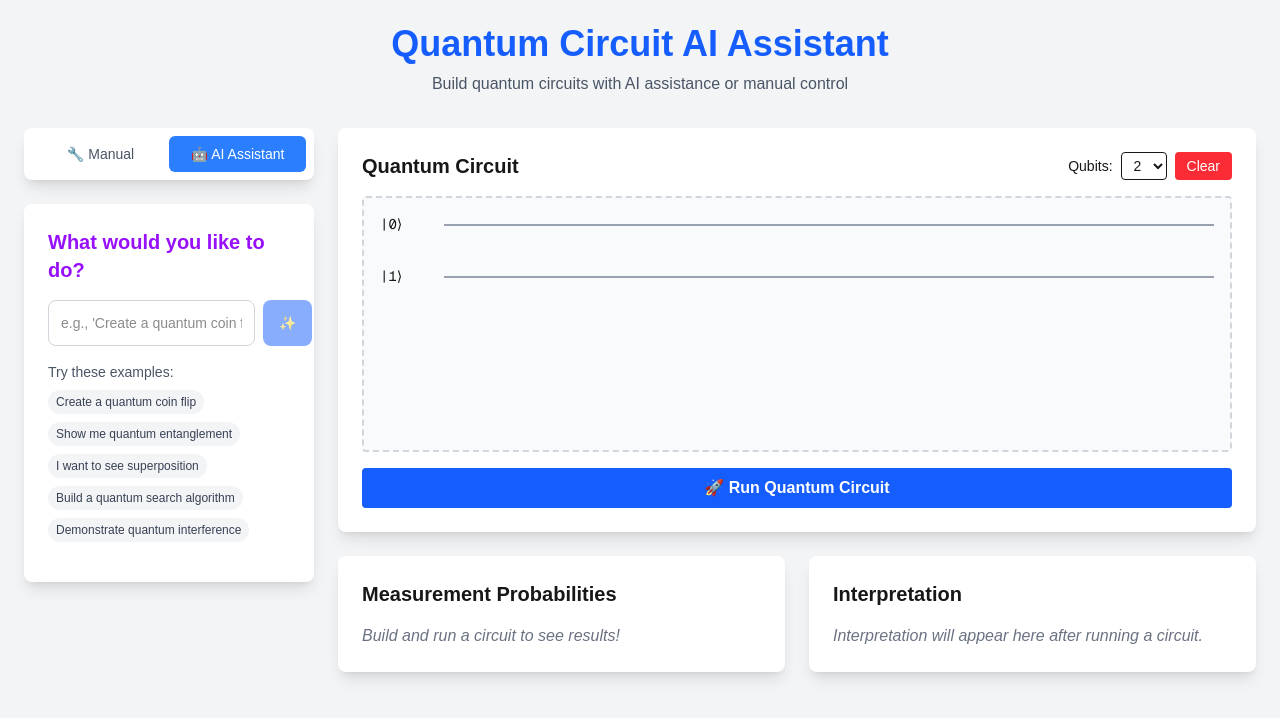
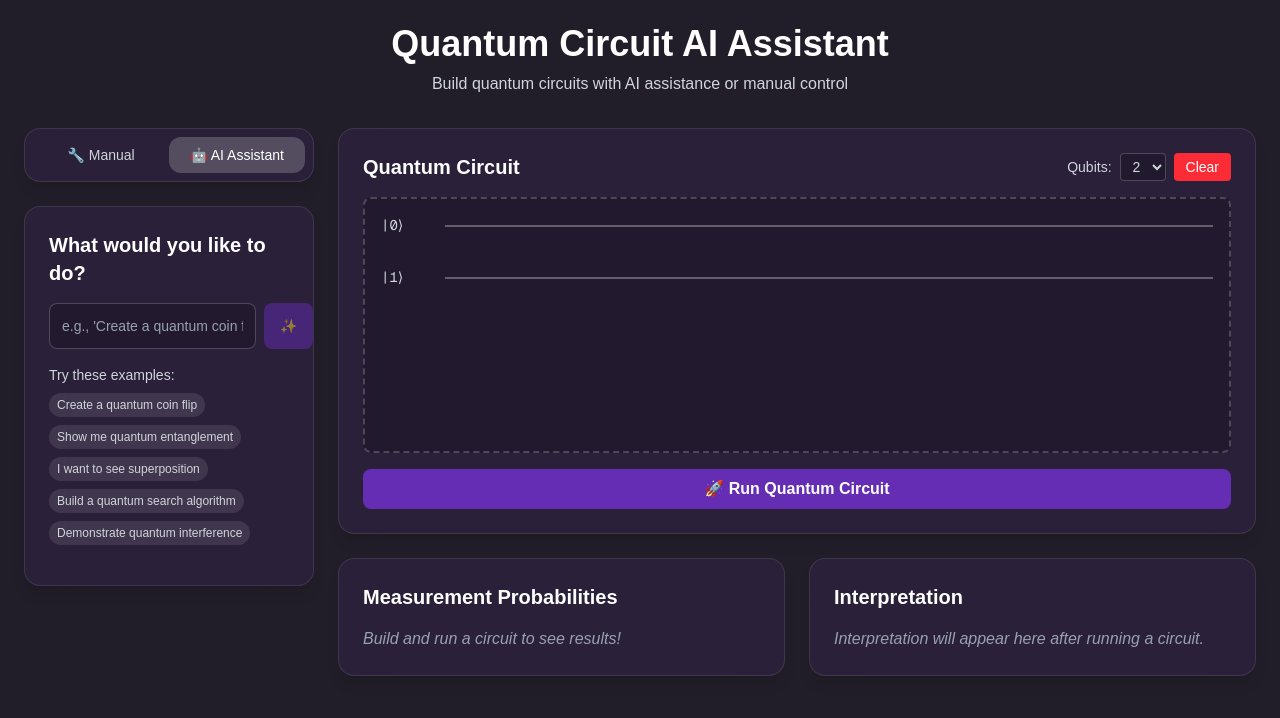
Before and after one commit to EdwinNgui/SpurHacks, a Next.js app: page /quantassist in a window 1280 px wide. Both pictures are taken after a click on the button "🤖 AI Assistant". Shown: the top 718 px of the page. Built offline with nearby package versions, Linux system fonts and the light colour scheme.

Commit message:
feat: fixed color scheme

```diff
--- a/src/app/quantassist/page.tsx
+++ b/src/app/quantassist/page.tsx
@@ -47,14 +47,14 @@ export default function QuantumCircuitAssistantPage() {
 
   // Available quantum gates
   const gates: GateTemplate[] = [
-    { type: 'H', name: 'Hadamard', symbol: 'H', color: 'bg-blue-500', description: 'Creates superposition' },
-    { type: 'X', name: 'Pauli-X', symbol: 'X', color: 'bg-red-500', description: 'Bit flip (NOT gate)' },
-    { type: 'Y', name: 'Pauli-Y', symbol: 'Y', color: 'bg-yellow-500', description: 'Y rotation' },
-    { type: 'Z', name: 'Pauli-Z', symbol: 'Z', color: 'bg-green-500', description: 'Phase flip' },
+    { type: 'H', name: 'Hadamard', symbol: 'H', color: 'bg-purple-500', description: 'Creates superposition' },
+    { type: 'X', name: 'Pauli-X', symbol: 'X', color: 'bg-purple-700', description: 'Bit flip (NOT gate)' },
+    { type: 'Y', name: 'Pauli-Y', symbol: 'Y', color: 'bg-purple-500', description: 'Y rotation' },
+    { type: 'Z', name: 'Pauli-Z', symbol: 'Z', color: 'bg-purple-700', description: 'Phase flip' },
     { type: 'CNOT', name: 'CNOT', symbol: '⊕', color: 'bg-purple-500', description: 'Controlled NOT' },
-    { type: 'RX', name: 'RX', symbol: 'RX', color: 'bg-indigo-500', description: 'X rotation' },
-    { type: 'RY', name: 'RY', symbol: 'RY', color: 'bg-pink-500', description: 'Y rotation' },
-    { type: 'MEASURE', name: 'Measure', symbol: '📊', color: 'bg-orange-500', description: 'Measure qubit' }
+    { type: 'RX', name: 'RX', symbol: 'RX', color: 'bg-purple-700', description: 'X rotation' },
+    { type: 'RY', name: 'RY', symbol: 'RY', color: 'bg-purple-500', description: 'Y rotation' },
+    { type: 'MEASURE', name: 'Measure', symbol: '📊', color: 'bg-purple-700', description: 'Measure qubit' }
   ];
 
   // Quantum algorithm templates
@@ -300,36 +300,36 @@ export default function QuantumCircuitAssistantPage() {
   };
 
   return (
-    <div className="min-h-screen bg-gray-100 p-6">
+    <div className="min-h-screen bg-[#221e29] text-gray-300 p-6">
       <div className="max-w-7xl mx-auto">
-        <h1 className="text-4xl font-bold text-center mb-2 text-blue-600">
+        <h1 className="text-4xl font-bold text-center mb-2 text-white">
           Quantum Circuit AI Assistant
         </h1>
-        <p className="text-center text-gray-600 mb-8">
+        <p className="text-center text-gray-300 mb-8">
           Build quantum circuits with AI assistance or manual control
         </p>
         <div className="grid grid-cols-1 lg:grid-cols-4 gap-6">
           {/* Left Column - Manual Builder and AI Sections */}
           <div className="lg:col-span-1 space-y-6">
             {/* Section Toggle */}
-            <div className="bg-white rounded-lg p-2 shadow-lg">
+            <div className="bg-[#3f2a61]/30 backdrop-blur-xl border border-white/10 rounded-2xl shadow-lg p-2">
               <div className="flex">
                 <button
                   onClick={() => setActiveSection('manual')}
-                  className={`flex-1 px-3 py-2 rounded-md text-sm font-medium transition-colors ${
+                  className={`flex-1 px-3 py-2 rounded-xl text-sm font-medium transition-colors ${
                     activeSection === 'manual'
-                      ? 'bg-blue-500 text-white'
-                      : 'text-gray-600 hover:bg-gray-100'
+                      ? 'bg-white/20 text-white'
+                      : 'text-gray-300 hover:bg-white/10'
                   }`}
                 >
                   🔧 Manual
                 </button>
                 <button
                   onClick={() => setActiveSection('ai')}
-                  className={`flex-1 px-3 py-2 rounded-md text-sm font-medium transition-colors ${
+                  className={`flex-1 px-3 py-2 rounded-xl text-sm font-medium transition-colors ${
                     activeSection === 'ai'
-                      ? 'bg-blue-500 text-white'
-                      : 'text-gray-600 hover:bg-gray-100'
+                      ? 'bg-white/20 text-white'
+                      : 'text-gray-300 hover:bg-white/10'
                   }`}
                 >
                   🤖 AI Assistant
@@ -338,15 +338,15 @@ export default function QuantumCircuitAssistantPage() {
             </div>
             {/* Manual Builder Section */}
             {activeSection === 'manual' && (
-              <div className="bg-white rounded-lg p-6 shadow-lg">
-                <h3 className="text-xl font-semibold mb-4">Quantum Gates</h3>
+              <div className="bg-[#3f2a61]/30 backdrop-blur-xl border border-white/10 rounded-2xl shadow-lg p-6">
+                <h3 className="text-xl font-semibold mb-4 text-white">Quantum Gates</h3>
                 <div className="space-y-3">
                   {gates.map((gate) => (
                     <div
                       key={gate.type}
                       draggable
                       onDragStart={() => handleDragStart(gate)}
-                      className={`${gate.color} text-white p-3 rounded cursor-move hover:opacity-80 transition-opacity`}
+                      className="bg-white/10 text-white p-3 rounded-lg cursor-move hover:bg-white/20 transition-colors backdrop-blur-md border border-white/20"
                     >
                       <div className="font-bold">{gate.symbol} - {gate.name}</div>
                       <div className="text-sm opacity-90">{gate.description}</div>
@@ -357,8 +357,8 @@ export default function QuantumCircuitAssistantPage() {
             )}
             {/* AI Assistant Section */}
             {activeSection === 'ai' && (
-              <div className="bg-white rounded-lg p-6 shadow-lg">
-                <h3 className="text-xl font-semibold mb-4 text-purple-600">
+              <div className="bg-[#3f2a61]/30 backdrop-blur-xl border border-white/10 rounded-2xl shadow-lg p-6">
+                <h3 className="text-xl font-semibold mb-4 text-white">
                   What would you like to do?
                 </h3>
                 <div className="mb-4">
@@ -369,26 +369,26 @@ export default function QuantumCircuitAssistantPage() {
                       onChange={(e) => setUserQuery(e.target.value)}
                       onKeyPress={(e) => e.key === 'Enter' && handleQuerySubmit(e)}
                       placeholder="e.g., 'Create a quantum coin flip'"
-                      className="flex-1 p-3 border border-gray-300 rounded-lg focus:ring-2 focus:ring-blue-500 focus:border-transparent text-sm"
+                      className="flex-1 p-3 bg-black/20 border border-white/20 rounded-lg focus:ring-2 focus:ring-[#652db4] focus:border-transparent text-sm text-white placeholder-gray-400"
                       disabled={isProcessing}
                     />
                     <button
                       onClick={handleQuerySubmit}
                       disabled={isProcessing || !userQuery.trim()}
-                      className="bg-blue-600 text-white px-4 py-3 rounded-lg hover:bg-blue-700 disabled:opacity-50 disabled:cursor-not-allowed text-sm"
+                      className="bg-[#652db4] text-white px-4 py-3 rounded-lg hover:bg-[#8145c2] disabled:opacity-50 disabled:cursor-not-allowed text-sm transition-colors"
                     >
                       {isProcessing ? '🤔' : '✨'}
                     </button>
                   </div>
                 </div>
                 <div className="mb-4">
-                  <p className="text-sm text-gray-600 mb-2">Try these examples:</p>
+                  <p className="text-sm text-gray-300 mb-2">Try these examples:</p>
                   <div className="flex flex-wrap gap-2">
                     {exampleQueries.map((example, index) => (
                       <button
                         key={index}
                         onClick={() => setUserQuery(example)}
-                        className="text-xs bg-gray-100 hover:bg-gray-200 px-2 py-1 rounded-full text-gray-700 transition-colors"
+                        className="text-xs bg-white/10 hover:bg-white/20 px-2 py-1 rounded-full text-gray-300 transition-colors"
                       >
                         {example}
                       </button>
@@ -396,9 +396,9 @@ export default function QuantumCircuitAssistantPage() {
                   </div>
                 </div>
                 {aiResponse && (
-                  <div className="bg-blue-50 border border-blue-200 rounded-lg p-3">
-                    <h4 className="font-semibold text-blue-800 mb-2 text-sm">AI Response:</h4>
-                    <div className="text-blue-700 whitespace-pre-line text-sm">{aiResponse}</div>
+                  <div className="bg-black/20 border border-white/10 rounded-lg p-3">
+                    <h4 className="font-semibold text-white mb-2 text-sm">AI Response:</h4>
+                    <div className="text-gray-300 whitespace-pre-line text-sm">{aiResponse}</div>
                   </div>
                 )}
               </div>
@@ -407,16 +407,16 @@ export default function QuantumCircuitAssistantPage() {
           {/* Primary Section - Circuit Builder and Results */}
           <div className="lg:col-span-3 flex flex-col gap-6">
             {/* Circuit Builder - now runs horizontally across the screen */}
-            <div className="bg-white rounded-lg p-6 shadow-lg">
+            <div className="bg-[#3f2a61]/30 backdrop-blur-xl border border-white/10 rounded-2xl shadow-lg p-6">
               <div className="flex justify-between items-center mb-4">
-                <h3 className="text-xl font-semibold">Quantum Circuit</h3>
-                <div className="flex gap-2">
-                  <label className="text-sm">
+                <h3 className="text-xl font-semibold text-white">Quantum Circuit</h3>
+                <div className="flex gap-2 items-center">
+                  <label className="text-sm text-gray-300">
                     Qubits:
                     <select
                       value={numQubits}
                       onChange={(e) => setNumQubits(Number(e.target.value))}
-                      className="ml-2 border rounded px-2 py-1"
+                      className="ml-2 bg-black/20 border border-white/20 rounded px-2 py-1 focus:ring-2 focus:ring-[#652db4]"
                     >
                       <option value={1}>1</option>
                       <option value={2}>2</option>
@@ -433,20 +433,20 @@ export default function QuantumCircuitAssistantPage() {
                 </div>
               </div>
               {/* Circuit Visualization - horizontal full width */}
-              <div className="bg-gray-50 p-4 rounded border-2 border-dashed border-gray-300 min-h-64 overflow-x-auto">
+              <div className="bg-black/20 p-4 rounded-lg border-2 border-dashed border-white/20 min-h-64 overflow-x-auto">
                 {Array.from({ length: numQubits }, (_, i) => (
                   <div key={i} className="mb-8 last:mb-0">
                     <div className="flex items-center">
-                      <span className="text-sm font-mono mr-4 w-12">|{i}⟩</span>
+                      <span className="text-sm font-mono mr-4 w-12 text-gray-300">|{i}⟩</span>
                       <div className="flex-1 relative" style={{ minWidth: '640px' }}>
-                        <div className="h-0.5 bg-gray-400 w-full absolute top-1/2"></div>
+                        <div className="h-0.5 bg-white/30 w-full absolute top-1/2"></div>
                         {Array.from({ length: 8 }, (_, pos) => (
                           <div
                             key={pos}
                             onDragOver={(e) => e.preventDefault()}
                             onDrop={() => handleDrop(i, pos)}
-                            className={`absolute w-12 h-12 border-2 border-transparent rounded ${
-                              activeSection === 'manual' ? 'hover:border-blue-300' : ''
+                            className={`absolute w-12 h-12 border-2 border-transparent rounded-full ${
+                              activeSection === 'manual' ? 'hover:border-white/50' : ''
                             }`}
                             style={{ left: `${pos * 80}px`, top: '-24px' }}
                           >
@@ -456,14 +456,14 @@ export default function QuantumCircuitAssistantPage() {
                                 <div
                                   key={gate.id}
                                   className={`w-12 h-12 rounded-full flex items-center justify-center text-white font-bold text-sm ${
-                                    gate.type === 'H' ? 'bg-blue-500' :
-                                    gate.type === 'X' ? 'bg-red-500' :
-                                    gate.type === 'Y' ? 'bg-yellow-500' :
-                                    gate.type === 'Z' ? 'bg-green-500' :
-                                    gate.type === 'CNOT' ? 'bg-purple-500' :
-                                    gate.type === 'RX' ? 'bg-indigo-500' :
-                                    gate.type === 'RY' ? 'bg-pink-500' :
-                                    'bg-orange-500'
+                                    gate.type === 'H' ? 'bg-[#652db4]' :
+                                    gate.type === 'X' ? 'bg-[#3f2a61]' :
+                                    gate.type === 'Y' ? 'bg-[#652db4]' :
+                                    gate.type === 'Z' ? 'bg-[#3f2a61]' :
+                                    gate.type === 'CNOT' ? 'bg-[#652db4]' :
+                                    gate.type === 'RX' ? 'bg-[#3f2a61]' :
+                                    gate.type === 'RY' ? 'bg-[#652db4]' :
+                                    'bg-[#3f2a61]'
                                   }`}
                                 >
                                   {gate.type === 'MEASURE' ? '📊' : gate.type}
@@ -478,7 +478,7 @@ export default function QuantumCircuitAssistantPage() {
               </div>
               <button
                 onClick={simulateCircuit}
-                className="w-full mt-4 bg-blue-600 text-white py-2 rounded hover:bg-blue-700 font-semibold"
+                className="w-full mt-4 bg-[#652db4] text-white py-2 rounded-lg hover:bg-[#8145c2] font-semibold transition-colors"
               >
                 🚀 Run Quantum Circuit
               </button>
@@ -486,36 +486,36 @@ export default function QuantumCircuitAssistantPage() {
             {/* Results Row - Distribution (left) and Interpretation (right) */}
             <div className="grid grid-cols-1 xl:grid-cols-2 gap-6">
               {/* Distribution Section */}
-              <div className="bg-white rounded-lg p-6 shadow-lg">
-                <h3 className="text-xl font-semibold mb-4">Measurement Probabilities</h3>
+              <div className="bg-[#3f2a61]/30 backdrop-blur-xl border border-white/10 rounded-2xl shadow-lg p-6">
+                <h3 className="text-xl font-semibold mb-4 text-white">Measurement Probabilities</h3>
                 {simulationResult ? (
                   <div className="space-y-3">
                     {Object.entries(simulationResult).map(([state, probability]) => (
                       <div key={state} className="flex justify-between items-center">
-                        <span className="font-mono">|{state}⟩</span>
+                        <span className="font-mono text-gray-300">|{state}⟩</span>
                         <div className="flex items-center">
-                          <div className="w-20 bg-gray-200 rounded-full h-2 mr-2">
+                          <div className="w-20 bg-white/20 rounded-full h-2 mr-2">
                             <div
-                              className="bg-blue-600 h-2 rounded-full"
+                              className="bg-[#652db4] h-2 rounded-full"
                               style={{ width: `${probability * 100}%` }}
                             ></div>
                           </div>
-                          <span className="text-sm">{(probability * 100).toFixed(1)}%</span>
+                          <span className="text-sm text-gray-300">{(probability * 100).toFixed(1)}%</span>
                         </div>
                       </div>
                     ))}
                   </div>
                 ) : (
-                  <p className="text-gray-500 italic">Build and run a circuit to see results!</p>
+                  <p className="text-gray-400 italic">Build and run a circuit to see results!</p>
                 )}
               </div>
               {/* Interpretation Section */}
-              <div className="bg-white rounded-lg p-6 shadow-lg flex flex-col">
-                <h3 className="text-xl font-semibold mb-4">Interpretation</h3>
+              <div className="bg-[#3f2a61]/30 backdrop-blur-xl border border-white/10 rounded-2xl shadow-lg p-6 flex flex-col">
+                <h3 className="text-xl font-semibold mb-4 text-white">Interpretation</h3>
                 {simulationResult ? (
-                  <div className="mt-2 p-2 bg-blue-50 rounded flex-1">
-                    <h4 className="font-semibold text-blue-800 mb-2">Result Analysis:</h4>
-                    <p className="text-sm text-blue-700">
+                  <div className="mt-2 p-3 bg-black/20 rounded-lg flex-1 border border-white/10">
+                    <h4 className="font-semibold text-white mb-2">Result Analysis:</h4>
+                    <p className="text-sm text-gray-300">
                       Each |state⟩ represents a possible measurement outcome.<br />
                       The percentages show the probability of measuring each state.<br />
                       {Object.keys(simulationResult).length > 1 ? (
@@ -526,7 +526,7 @@ export default function QuantumCircuitAssistantPage() {
                     </p>
                   </div>
                 ) : (
-                  <p className="text-gray-500 italic flex-1">Interpretation will appear here after running a circuit.</p>
+                  <p className="text-gray-400 italic flex-1">Interpretation will appear here after running a circuit.</p>
                 )}
               </div>
             </div>
```
